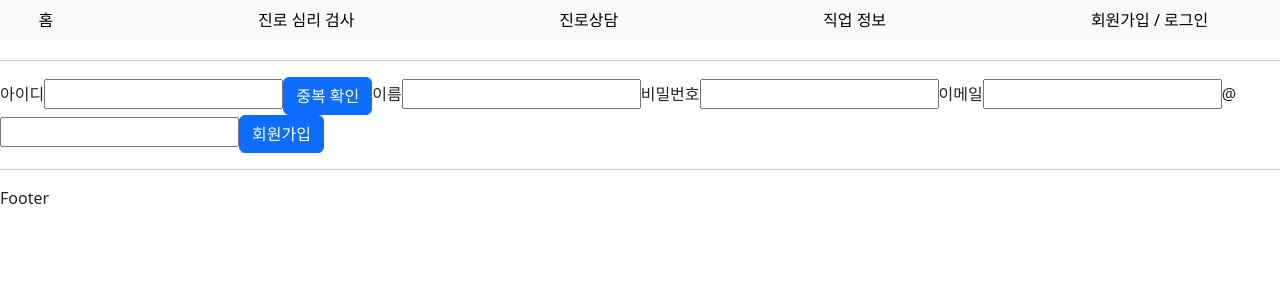
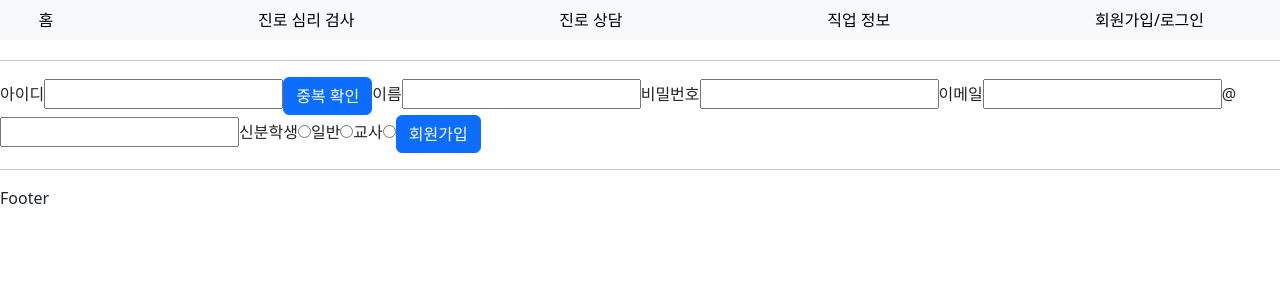
Before and after one commit to Yoon-Sung-Jung/MyCareer, a React (Create React App) app in the folder MyCareerClient/my-app/: page /register in a window 1280 px wide. Shown: the top 300 px of the page. Built offline with nearby package versions, Linux system fonts and the light colour scheme.

Commit message:
헤더 재수정

```diff
--- a/MyCareerClient/my-app/src/Components/Header.js
+++ b/MyCareerClient/my-app/src/Components/Header.js
@@ -6,11 +6,6 @@ import "./Header.css";
 
 const Header = () => {
 
-    const [showLinks, setShowLinks] = useState(false);
-
-    const toggleAuth = () => {
-        setShowLinks(!showLinks);
-    };
 
     return (
         <>
@@ -23,24 +18,15 @@ const Header = () => {
                     <Link to="/test-type" className="navbar-link">진로 심리 검사</Link>
                 </Nav>
                 <Nav className='nav-item'>
-                    <Link to="/consultation" className="navbar-link">진로상담</Link>
+                    <Link to="/consultation" className="navbar-link">진로 상담</Link>
                 </Nav>
                 <Nav className='nav-item'>
                     <Link to="/jobinfo" className="navbar-link">직업 정보</Link>
                 </Nav>
+                <Nav className='nav-item'>
+                    <Link to="/login" className="navbar-link">회원가입/로그인</Link>
+                </Nav>
 
-                <Nav className='nav-item nav-auth'>
-                    <span className='navbar-link navbar-auth' onClick={toggleAuth} style={{ cursor: 'pointer' }}>
-                        회원가입 / 로그인
-                    </span>
-                    {showLinks && (
-                        <div className='toggleLink'>
-                            <Link to="/register" className="navbar-link">회원가입</Link>
-                            <br />
-                            <Link to="/login" className="navbar-link">로그인</Link>
-                        </div>
-                    )}
-                </Nav>
             </Navbar>
             <hr />
         </>
--- a/MyCareerClient/my-app/src/Pages/Login.js
+++ b/MyCareerClient/my-app/src/Pages/Login.js
@@ -1,10 +1,11 @@
 import React from 'react';
+import { Link } from 'react-router-dom';
 
 const Login = () => {
     return (
-        <div>
-            로그인
-        </div>
+        <>
+            <Link to="/register">회원가입</Link>
+        </>
     );
 };
 
--- a/MyCareerClient/my-app/src/Pages/Register.js
+++ b/MyCareerClient/my-app/src/Pages/Register.js
@@ -8,20 +8,27 @@ const Register = () => {
 
     const navigate = useNavigate();
 
+
+    const [identity, setIdentity] = useState('');
+
     const [user, setUser] = useState({
         username: '',
         name: '',
         password: '',
         emailID: '',
-        emailDomain: ''
+        emailDomain: '',
     });
 
     const handleChange = (e) => {
-        const {name, value} = e.target;
-        setUser ({
+        const { name, value } = e.target;
+        setUser({
             ...user,
             [name]: value
         })
+    }
+
+    const handleId = (e) => {
+        setIdentity(e.target.value);
     }
 
 
@@ -36,12 +43,12 @@ const Register = () => {
                 "name": user.name,
                 "password": user.password,
                 "email": `${user.emailID}@${user.emailDomain}`,
-                "identity": '일반'
+                "identity": user.identity
             }
         })
             .then((response) => {
-            const {data, status} = response;
-            if(status === 200) {
+                const { data, status } = response;
+                if (status === 200) {
                     alert('가입 완료');
                     navigate(`/login`)
                 } else {
@@ -56,17 +63,66 @@ const Register = () => {
         <>
             <Form onSubmit={registerUser}>
                 <label htmlFor='username'>아이디</label>
-                <input type="text" name="username" id="username" value={user.username} onChange={handleChange}/>
+                <input type="text"
+                    name="username"
+                    id="username"
+                    value={user.username}
+                    onChange={handleChange} />
                 <Button onClick="">중복 확인</Button>
+
                 <label htmlFor='name'>이름</label>
-                <input type="text" name="name" id="name" value={user.name} onChange={handleChange}/>
+                <input type="text"
+                    name="name"
+                    id="name"
+                    value={user.name}
+                    onChange={handleChange} />
+
                 <label>비밀번호</label>
-                <input type="password" name="password" id="password" value={user.password} onChange={handleChange}/>
+                <input type="password"
+                    name="password"
+                    id="password"
+                    value={user.password}
+                    onChange={handleChange} />
+
                 <label>이메일</label>
-                <input type="text" name="emailID" id="emailID" value={user.emailID} onChange={handleChange}/>
+                <input type="text"
+                    name="emailID"
+                    id="emailID"
+                    value={user.emailID}
+                    onChange={handleChange} />
                 @
-                <input type="text" name="emailDomain" id="emailDomain" value={user.emailDomain} onChange={handleChange}/>
+                <input type="text"
+                    name="emailDomain"
+                    id="emailDomain"
+                    value={user.emailDomain}
+                    onChange={handleChange} />
 
+                <label>신분</label>
+                <label>
+                    학생<input
+                        type="radio"
+                        id="identityS"
+                        name="identity"
+                        value="학생"
+                        onChange={handleChange} />
+                </label>
+                <label>
+                    일반<input
+                        type="radio"
+                        id="identityG"
+                        name="identity"
+                        value="일반"
+                        onChange={handleChange} />
+
+                </label>
+                <label>
+                    교사<input
+                        type="radio"
+                        id="identityT"
+                        name="identity"
+                        value="교사"
+                        onChange={handleChange} />
+                </label>
                 <Button type="submit">회원가입</Button>
 
             </Form>
```
Also changed, not shown: 1 other file (tests, documents, lock files or other folders). Lines whose indentation alone changed are shown as unchanged.
